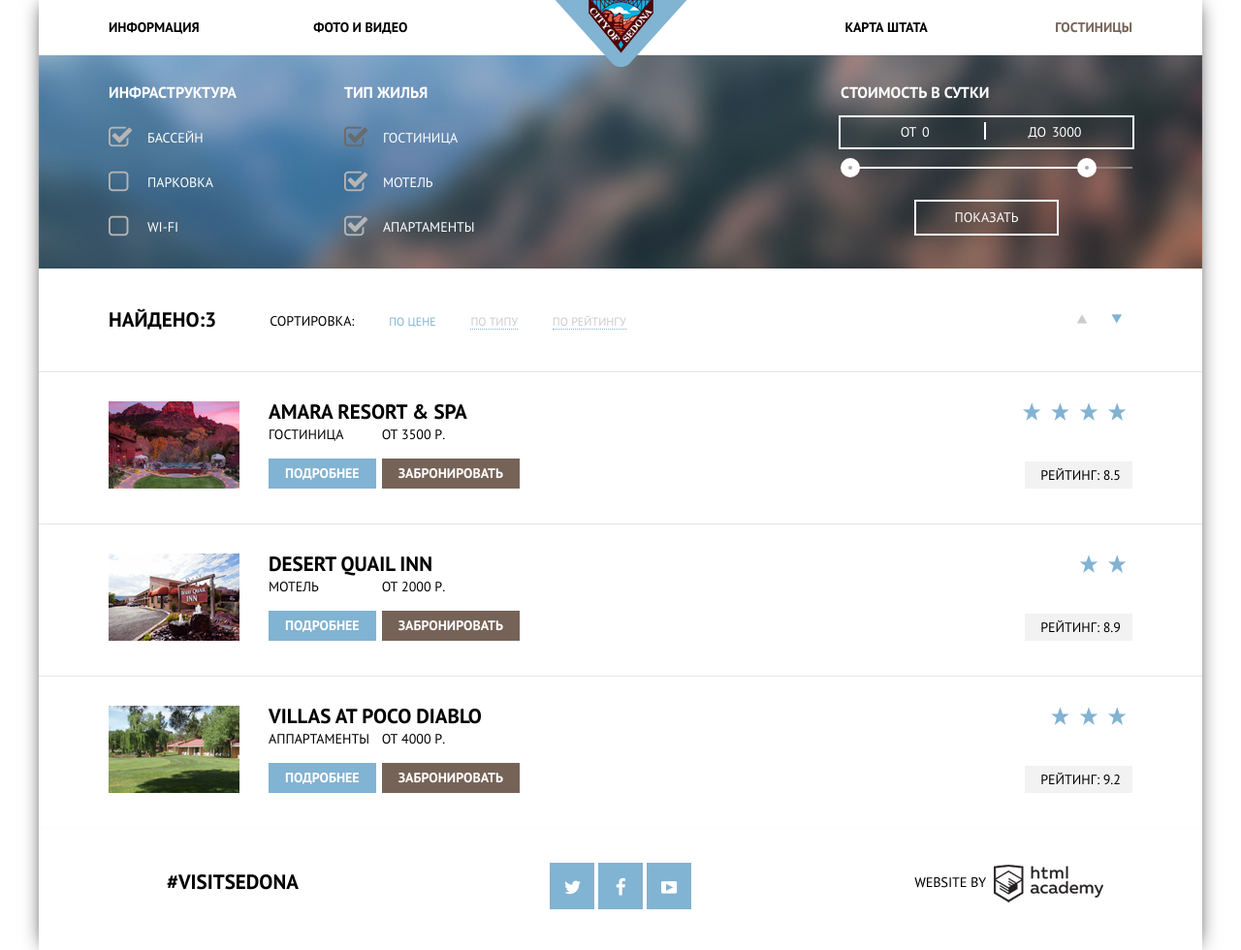
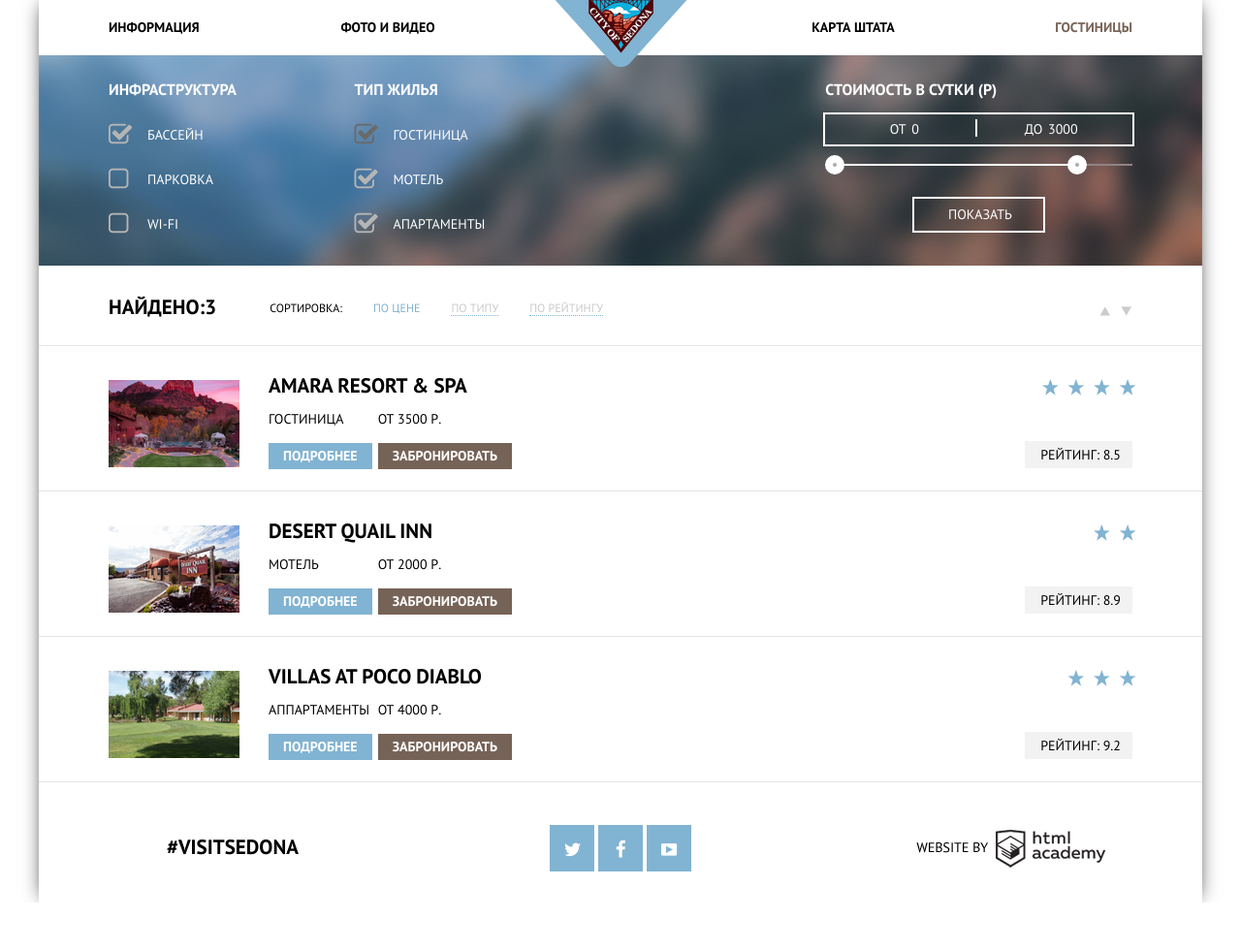
Before and after one commit to Lyuks/Sedona, a plain HTML site: page hotels.html in a window 1280 px wide. Shown: the whole page at 97% size. After the commit the page ends 931 px from the top, so only its background shows below. Drawn offline with Linux system fonts and the light colour scheme.

Commit message:
добавлен js

```diff
--- a/css/style.css
+++ b/css/style.css
@@ -67,7 +67,7 @@
 body {
 	box-sizing: border-box;
 	font-size: 14px;
-	font-family: PT Sans, "Verdana", "Times New Roman", sans-serif;
+	font-family: PT Sans, 'Verdana', 'Times New Roman', sans-serif;
 	text-transform: uppercase;
 	line-height: 21px;
 }
@@ -91,14 +91,11 @@ body {
 	width: 66.66%;
 }
 .main-navigation{
-    width: 88%;
+    width: 100%;
     font-size: 0px;
     font-weight: bold;
-    margin-left: 6%;
-    margin-right: 6%;
     padding: 0;
     padding-bottom: 13px;
-
 }
 .main-navigation li{
 	display: inline-block;
@@ -107,6 +104,20 @@ body {
     padding-bottom: 5px;
     font-size: 14px;
     line-height: 21px;
+}
+.main-navigation li:first-child{
+    padding-left: 6%;
+    width: 14%;
+}
+.main-navigation li:nth-child(2),
+.main-navigation li:nth-child(4)
+{
+	text-align: center;
+}
+.main-navigation li:last-child{
+	padding-right: 6%;
+	width: 14%;
+	text-align: right;
 }
 
 .main-navigation a{
@@ -129,14 +140,7 @@ body {
 .main-navigation a.active:active{
 	color: #dedad8;
 }
-.main-navigation li:first-child,
-.main-navigation li:nth-child(2){
-	text-align: left;
-}
-.main-navigation li:nth-child(4),
-.main-navigation li:last-child{
-	text-align: right;
-}
+
 .main-navigation li:nth-child(3){
 	position: relative;
 
@@ -305,17 +309,19 @@ body {
     left: 0;
     right: 0;
     margin: auto;
-	padding-top: 36px;
-	padding-bottom: 36px;
+    width: 100%;
+    height: 104px;
 }
 
 .footer-wrapper--normal {
   	position: static;
+  	padding-top: 5px;
+  	height: 120px;
 }
 
 .hashtag{
     float: left;
-  padding-top: 7px;
+    padding-top: 50px;
     text-align: center;
     font-size: 21px;
     font-weight: bold;
@@ -325,11 +331,21 @@ body {
     float: left;
     text-align: center;
     vertical-align: bottom;
+    padding-top: 40px;
 }
 .copyrights{
 	float: right;
-	padding-top: 2px;
+    padding-top: 45px;
     text-align: center;
+    background: url('../img/copyright.png') no-repeat 50% 100%;
+    width: 33%;
+    height: 39px;
+}
+.copyrights:hover{
+	background-image: url('../img/copyrights-hover.png');
+}
+.copyrights:active{
+	background-image: url('../img/copyrights-active.png');
 }
 .social-btn{
 	position: relative;
@@ -357,18 +373,16 @@ body {
 	font-weight: bold;
 	box-shadow: 0 0 20px -6px;
 	background: white;
-  height: 0;
 	display: none;
-  -webkit-transition-duration: 0.4s;
+	/*-webkit-transition-duration: 0.4s;
 	-o-transition-duration: 0.4s;
-  transition-duration: 0.4s;
+	transition-duration: 0.4s;*/
 
 }
 
 .search-form--active {
 	height: 395px;
 	display: block;
-
 }
 
 
@@ -384,6 +398,7 @@ body {
 .map iframe {
 	width: 100%;
 	height: 100%;
+	border: none;
 }
 
 .submit-btn{
@@ -407,6 +422,13 @@ body {
 	padding: 55px;
     padding-top: 48px;
     box-sizing: border-box;
+    margin: auto;
+    width: 568px;
+    font-size: 14px;
+    font-weight: bold;
+    box-shadow: 0 0 20px -6px;
+    background: white;
+
 }
 
 .search-form-container>label {
@@ -415,13 +437,14 @@ body {
 	width: 95px;
 }
 
-.search-form input {
+.search-form-container input {
 	margin-bottom: 29px;
 }
 
 .search-form-row input[type="number"] {
-	width: 57px;
+    width: 54px;
     padding-left: 57px;
+    margin-left: 10px;
     border: none;
     color: #000;
     background-color: #f2f2f2;
@@ -433,12 +456,13 @@ body {
 }
 input[type="date"]{
   background-color: #f2f2f2;
-    width: 290px;
+    width: 280px;
+    margin-left: 10px;
     border: none;
     text-transform: uppercase;
-    padding-left: 22px;
-    padding-top: 14px;
-    padding-bottom: 4px;
+    padding-left: 26px;
+    padding-top: 13px;
+    padding-bottom: 5px;
     padding-right: 41px;
 }
 input[type="number"]:focus,
@@ -472,7 +496,7 @@ input[type="date"]:active {
 	width: 88%;
 	padding-left: 6%;
 	padding-right: 6%;
-	padding-top: 28px;
+	padding-top: 25px;
 	padding-bottom: 32px;
 	background-image: url('../img/hotels-background.jpg');
 	background-position: 50% 20%;
@@ -491,7 +515,7 @@ input[type="date"]:active {
 }
 .infrastructure-filter{
 	float: left;
-	width: 23%;
+	width: 24%;
 	height: 100%;
 	color: #fff;
 }
@@ -503,7 +527,7 @@ input[type="date"]:active {
 }
 .price-filter{
 	float: right;
-	width: 28.5%;
+	width: 30%;
 	height: 100%;
 	color: #fff;
 }
@@ -521,13 +545,16 @@ input[type="date"]:active {
 	right: 0;
 	top: 0;
 	bottom: 0;
-	margin: auto: ;
+	margin: auto;
 	width: 100%;
 	height: auto;
 }
 
 .sorting{
-	padding: 40px 72px;
+	padding-bottom: 25px;
+	padding-top: 30px;
+	padding-left: 72px;
+	padding-right: 72px;
 }
 .price-controls input[type="number"]{
 	border: none;
@@ -550,14 +577,17 @@ input[type="date"]:active {
 }
 .arrows-link{
 	float: right;
+	position: relative;
 }
 .sorting-list{
 	margin: 0;
 	padding: 0;
+	font-size: 0;
 }
 .sorting-list li{
 	display: inline-block;
 	padding-right: 32px;
+	font-size: 12px;
 
 }
 .sorting-list a{
@@ -584,10 +614,13 @@ input[type="date"]:active {
 }
 .hotel-photo{
     float: left;
+    padding-top: 35px;
 }
 .hotel-info{
    float: left;
     padding-left: 30px;
+    padding-top: 30px;
+    padding-bottom: 17px;
 }
 .hotel-type{
 	float: left;
@@ -605,7 +638,7 @@ input[type="date"]:active {
 	background-color: #81b3d2;
 	text-decoration: none;
 	color: #fff;
-	padding: 5px 17px;
+	padding: 3px 15px;
 	font-weight: bold;
 }
 .detail-btn:hover{
@@ -619,7 +652,7 @@ input[type="date"]:active {
 	background-color: #766357;
 	text-decoration: none;
 	color: #fff;
-	padding: 5px 17px;
+	padding: 3px 15px;
 	font-weight: bold;
 }
 .reserve-btn:hover{
@@ -641,17 +674,14 @@ input[type="date"]:active {
 .hotel-info h2:active{
 	color: #cacaca;
 }
-.hotel-parametres p{
-	margin-top: 3px;
-}
+
 .hotel{
 	padding-left: 6%;
     padding-right: 6%;
-	padding-top: 30px;
-	padding-bottom: 30px;
     border-top: 1px solid #e5e5e5;
     border-bottom: 1px solid #e5e5e5;
     margin-bottom: -1px;
+    padding-bottom: 5px;
 	}
 .price-controls{
 	display: inline-block;
@@ -688,7 +718,7 @@ input[type="date"]:active {
     text-align: center;
     color: white;
     font-weight: normal;
-    width: 25%;
+    width: 20%;
     margin: 0 auto;
 	}
 .range-filter{
@@ -720,7 +750,7 @@ input[type="date"]:active {
 	border-radius: 50%;
 }
 .range-controls .toggle-max{
-	left: 81%;
+	left: 79%;
 	background-color: #ababab;
 }
 .range-controls .toggle-min{
@@ -738,10 +768,11 @@ input[type="date"]:active {
 }
 .hotel-rating-stars {
     width: 118px;
-	color:#81b3d2;
-	font-size: 21px;
-	letter-spacing: 2px;
-	padding-bottom: 41px;
+    color: #81b3d2;
+    font-size: 19px;
+    letter-spacing: -20px;
+    padding-top: 32px;
+    padding-bottom: 45px;
 }
 .hotel-rating-mark{
 	display: inline-block;
@@ -790,6 +821,17 @@ input[type="date"]:active {
   	font-size: 23px;
     line-height: 20px;
     color: #cccccc;
+    position: absolute;
+    right: 12px;
+    top: 5px;
+}
+.arrows-link a:last-child{
+    font-size: 23px;
+    line-height: 20px;
+    color: #cccccc;
+    position: absolute;
+    right: -10px;
+    top: 5px;
 }
 .arrows-link .active{
 	color: #81b3d2;
@@ -827,7 +869,7 @@ input[type="date"]:active {
 }
 .search-form-container i{
 	position: absolute;
-	right: -350px;
+	right: -360px;
     font-size: 21px;
     opacity: .3;
 }
@@ -840,24 +882,24 @@ input[type="date"]:active {
 .adult-input i:first-child{
 	position: absolute;
     font-size: 14px;
-	left: 112px;
+    left: 122px;
     top: 14px;
 }
 .adult-input i{
 	position: absolute;
     font-size: 14px;
-    right: 25px;
+    right: 10px;
     top: 14px;
 }
 .children-input i:first-child{
 	position: absolute;
 	font-size: 14px;
-	left: 121px;
+	left: 130px;
     top: 14px;
 }
 .children-input i{
 	position: absolute;
     font-size: 14px;
-    right: 15px;
+    right: 5px;
     top: 14px;
 }
--- a/hotels.html
+++ b/hotels.html
@@ -51,7 +51,7 @@
 
 <!-- BEGIN PRICE FILTER -->
 					<div class="price-filter">
-						<span>стоимость в сутки</span>
+						<span>стоимость в сутки (Р)</span>
 						<div class="range-filter">
 							<div class="price-controls">
 	          					<div class="price-controls-left">
@@ -69,7 +69,7 @@
 	          					<div class="toggle toggle-max"></div>
 	        				</div>
 	        			</div>
-	      				<a class="show-btn" type="submit" href="">показать</a>
+	      				<a class="show-btn" href="">показать</a>
 					</div>
 				</div>
 			</form>
@@ -190,17 +190,14 @@
 		</main>
 
 
-		<footer>
-			<div class="footer-wrapper footer-wrapper--normal clearfix">
-				<div class="hashtag  col-4">#visitsedona </div>
+		<footer class="footer-wrapper--normal clearfix">
+			<div class="hashtag  col-4">#visitsedona </div>
 				<div class="social  col-4">
 					<a href="#" class="social-btn"><i class="icon-twitter"></i></a>
 		     		<a href="#" class="social-btn"><i class="icon-facebook"></i></a>
 		      		<a href="#" class="social-btn"><i class="icon-youtube"></i></a>
 				</div>
 				<div class="copyrights  col-4">
-					<a href="#0"><img src="img/copyright.png" alt="" width="195" height="39"></a>
-				</div>
 			</div>
 		</footer>
 	</div>
```
Also changed, not shown: form.html (+29 -5 lines), index.html (+5 -5 lines), js/script.js (added, +8 -0 lines), script.js (added, +7 -0 lines), img/copyrights-active.png (added), img/copyrights-hover.png (added). Lines whose indentation alone changed are shown as unchanged.
